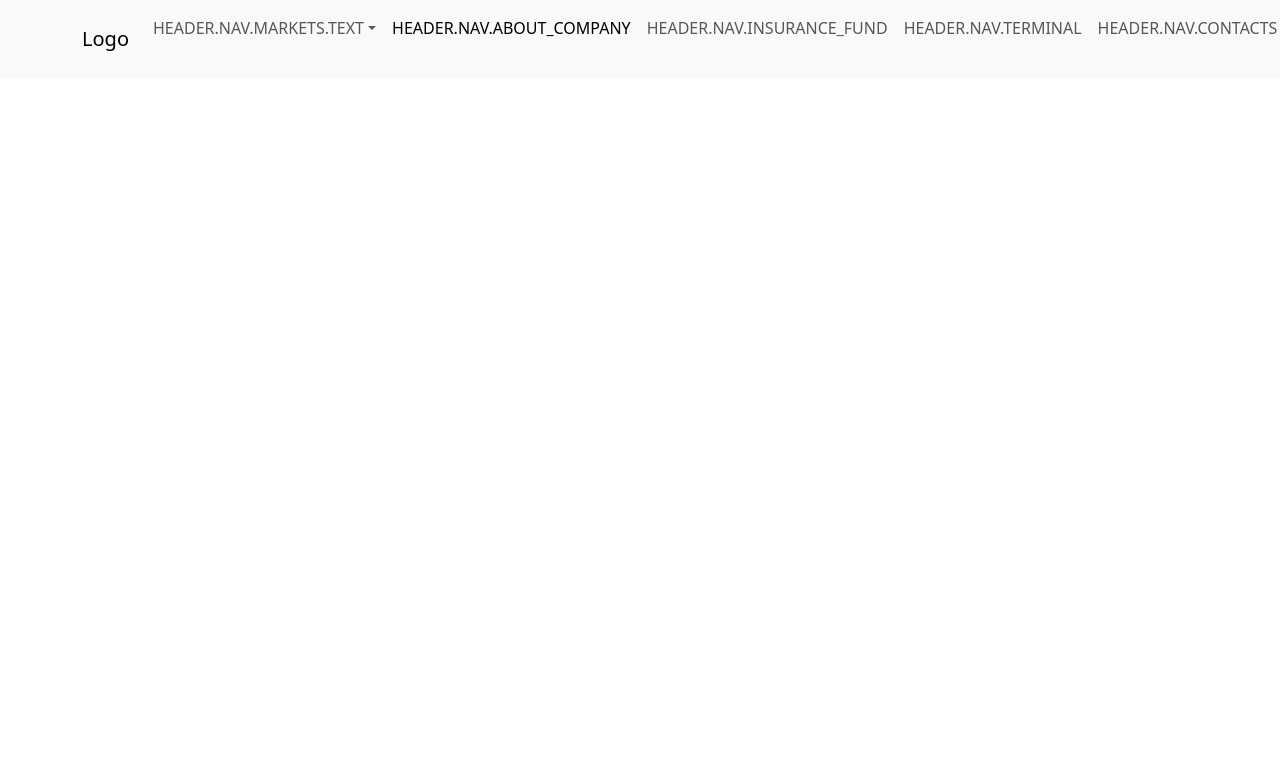
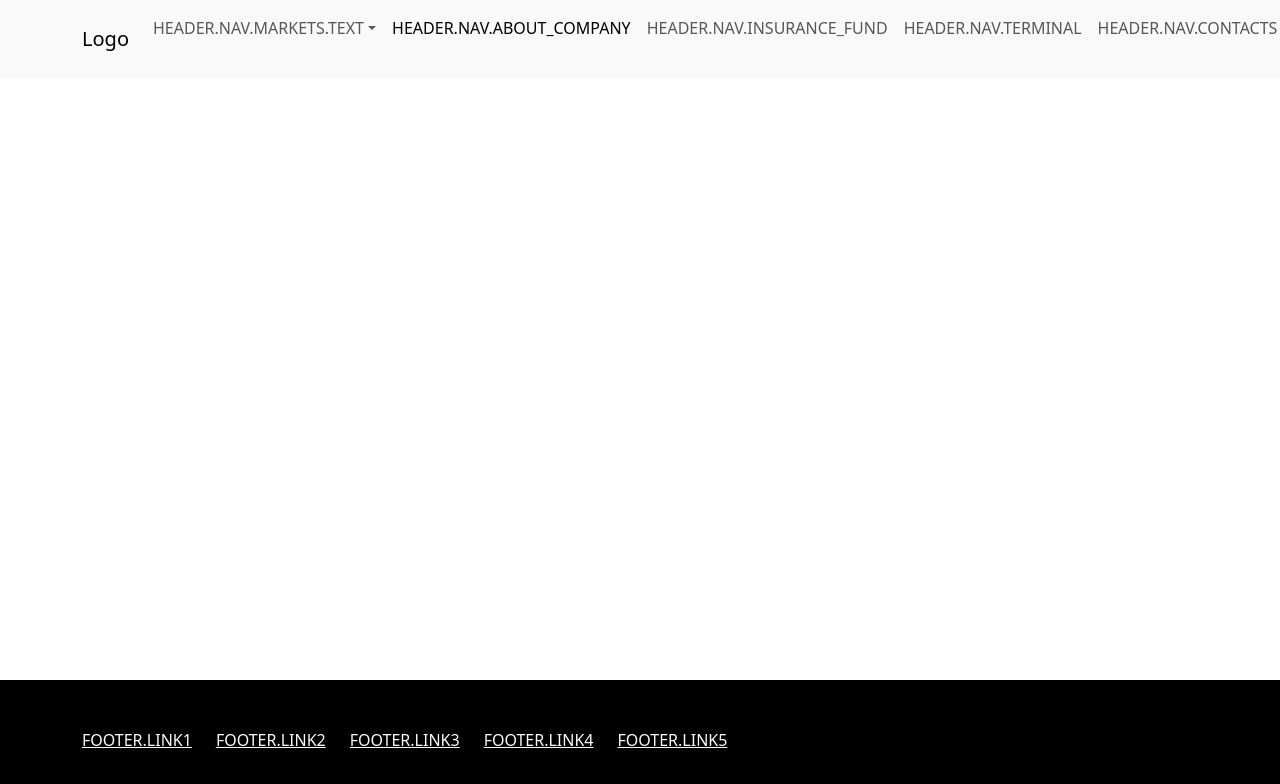
Before and after one commit to prox3000/uniswap_front, a Vue app: page /#/ in a window 1280 px wide. Shown: the top 784 px of the page. Built offline with nearby package versions, Linux system fonts and the light colour scheme.

Commit message:
Add footer

```diff
--- a/package.json
+++ b/package.json
@@ -32,6 +32,8 @@
     "@vue/eslint-config-typescript": "^9.1.0",
     "eslint": "^7.32.0",
     "eslint-plugin-vue": "^8.0.3",
+    "sass": "^1.69.5",
+    "sass-loader": "^13.3.3",
     "typescript": "~4.5.5",
     "vue-cli-plugin-i18n": "^2.3.2"
   },
--- /dev/null
+++ b/src/assets/sass/common.sass
@@ -0,0 +1,8 @@
+html
+  height: 100%
+
+body
+  height: 100%
+
+#app
+  height: 100%
--- a/src/components/pages/main/main.page.html
+++ b/src/components/pages/main/main.page.html
@@ -1,26 +1,37 @@
+<div class="d-flex flex-column h-100">
+    <header>
         <nav class="navbar navbar-expand-lg bg-body-tertiary">
             <div class="container">
                 <a class="navbar-brand" href="#">Logo</a>
-        <button class="navbar-toggler" type="button" data-bs-toggle="collapse" data-bs-target="#navbarSupportedContent" aria-controls="navbarSupportedContent" aria-expanded="false" aria-label="Toggle navigation">
+                <button class="navbar-toggler" type="button" data-bs-toggle="collapse"
+                        data-bs-target="#navbarSupportedContent" aria-controls="navbarSupportedContent"
+                        aria-expanded="false" aria-label="Toggle navigation">
                     <span class="navbar-toggler-icon"></span>
                 </button>
                 <div class="collapse navbar-collapse" id="navbarSupportedContent">
                     <ul class="navbar-nav w-100 mb-2 mb-lg-0">
                         <li class="nav-item dropdown">
-                    <a class="nav-link dropdown-toggle" href="#" role="button" data-bs-toggle="dropdown" aria-expanded="false">
+                            <a class="nav-link dropdown-toggle" href="#" role="button" data-bs-toggle="dropdown"
+                               aria-expanded="false">
                                 {{ $t('HEADER.NAV.MARKETS.TEXT') }}
                             </a>
                             <ul class="dropdown-menu">
                                 <li><a class="dropdown-item" href="#">{{ $t('HEADER.NAV.MARKETS.SUB.GOODS') }}</a></li>
-                        <li><a class="dropdown-item" href="#">{{ $t('HEADER.NAV.MARKETS.SUB.INDEXES') }}</a></li>
-                        <li><a class="dropdown-item" href="#">{{ $t('HEADER.NAV.MARKETS.SUB.CURRENCIES') }}</a></li>
+                                <li><a class="dropdown-item" href="#">{{ $t('HEADER.NAV.MARKETS.SUB.INDEXES') }}</a>
+                                </li>
+                                <li><a class="dropdown-item" href="#">{{ $t('HEADER.NAV.MARKETS.SUB.CURRENCIES') }}</a>
+                                </li>
                                 <li><a class="dropdown-item" href="#">{{ $t('HEADER.NAV.MARKETS.SUB.STOCK') }}</a></li>
-                        <li><a class="dropdown-item" href="#">{{ $t('HEADER.NAV.MARKETS.SUB.CRYPTOCURRENCIES') }}</a></li>
+                                <li><a class="dropdown-item" href="#">{{
+                                        $t('HEADER.NAV.MARKETS.SUB.CRYPTOCURRENCIES')
+                                    }}</a></li>
                                 <li><a class="dropdown-item" href="#">{{ $t('HEADER.NAV.MARKETS.SUB.METALS') }}</a></li>
                             </ul>
                         </li>
                         <li class="nav-item">
-                    <a class="nav-link active" aria-current="page" href="#">{{ $t('HEADER.NAV.ABOUT_COMPANY') }}</a>
+                            <a class="nav-link active" aria-current="page" href="#">{{
+                                    $t('HEADER.NAV.ABOUT_COMPANY')
+                                }}</a>
                         </li>
                         <li class="nav-item">
                             <a class="nav-link" href="#">{{ $t('HEADER.NAV.INSURANCE_FUND') }}</a>
@@ -32,14 +43,16 @@
                             <a class="nav-link" href="#">{{ $t('HEADER.NAV.CONTACTS') }}</a>
                         </li>
                         <li class="nav-item ms-auto">
-                    <a class="btn btn-outline-warning" href="#"><i class="bi bi-person-fill"></i> {{ $t('HEADER.NAV.LOGIN') }}</a>
+                            <a class="btn btn-outline-warning" href="#"><i class="bi bi-person-fill"></i>
+                                {{ $t('HEADER.NAV.LOGIN') }}</a>
                         </li>
                         <li class="nav-item mx-2">
                             <a class="btn btn-warning" href="#">{{ $t('HEADER.NAV.REGISTER') }}</a>
                         </li>
 
                         <li class="nav-item dropdown">
-                    <a class="nav-link dropdown-toggle" href="#" role="button" data-bs-toggle="dropdown" aria-expanded="false">
+                            <a class="nav-link dropdown-toggle" href="#" role="button" data-bs-toggle="dropdown"
+                               aria-expanded="false">
                                 RU
                             </a>
                             <ul class="dropdown-menu dropdown-menu-end">
@@ -51,3 +64,17 @@
                 </div>
             </div>
         </nav>
+    </header>
+    <main></main>
+    <footer class="bg-black py-5">
+        <div class="container">
+            <div class="d-flex flex-wrap">
+                <a href="#" class="me-4 text-light text-nowrap">{{ $t('FOOTER.LINK1') }}</a>
+                <a href="#" class="me-4 text-light text-nowrap">{{ $t('FOOTER.LINK2') }}</a>
+                <a href="#" class="me-4 text-light text-nowrap">{{ $t('FOOTER.LINK3') }}</a>
+                <a href="#" class="me-4 text-light text-nowrap">{{ $t('FOOTER.LINK4') }}</a>
+                <a href="#" class="me-4 text-light text-nowrap">{{ $t('FOOTER.LINK5') }}</a>
+            </div>
+        </div>
+    </footer>
+</div>
--- /dev/null
+++ b/src/components/pages/main/main.page.sass
@@ -0,0 +1,8 @@
+header
+  flex: 0 0 auto
+
+main
+  flex: 1 0 auto
+
+footer
+  flex: 0 0 auto
--- a/src/components/pages/main/main.page.vue
+++ b/src/components/pages/main/main.page.vue
@@ -7,3 +7,5 @@ export default defineComponent({
   name: "main-page"
 });
 </script>
+
+<style src="./main.page.sass" lang="sass"></style>
--- a/src/main.ts
+++ b/src/main.ts
@@ -4,6 +4,7 @@ import router from './router';
 import {i18n} from './i18n';
 import 'bootstrap/dist/css/bootstrap.min.css';
 import 'bootstrap-icons/font/bootstrap-icons.min.css';
-import 'bootstrap';
+import 'bootstrap'
+import './assets/sass/common.sass';
 
 createApp(App).use(router).use(i18n).mount('#app');
```
Also changed, not shown: src/translations/ru.json (+7 -0 lines), 1 other file (tests, documents, lock files or other folders). Lines whose indentation alone changed are shown as unchanged.
